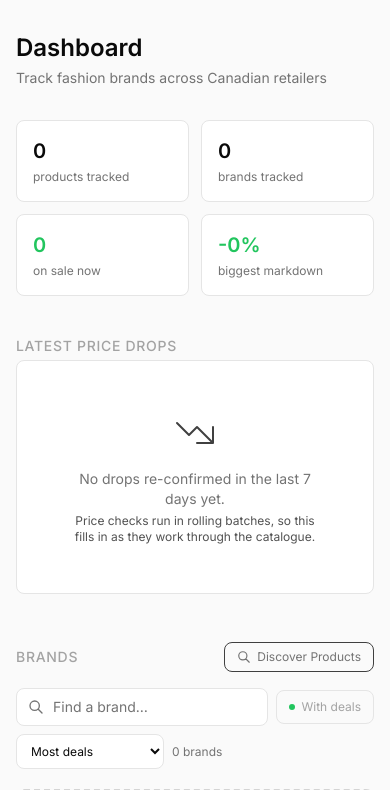
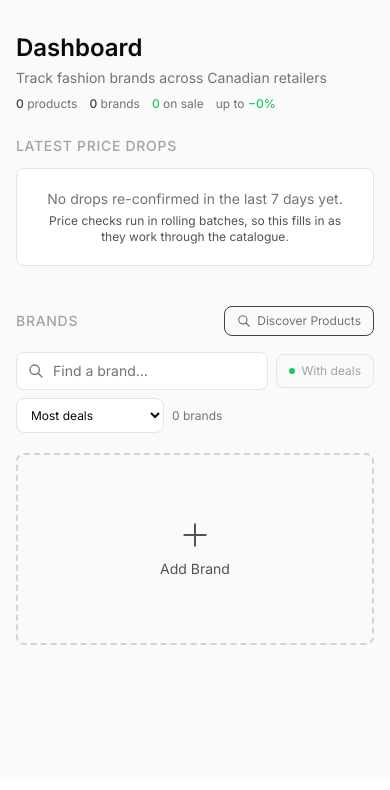
Before and after one commit to ismaellima/Cheap-finder, a FastAPI app: page / in a window 390 px wide. Shown: the part 65-855 px from the top of the page. After the commit the page ends 710 px from the top, so only its background shows below. Run offline with FastAPI, Linux system fonts and the light colour scheme; data that the repository does not hold is empty; some libraries are stand-ins or nearby versions.

Commit message:
Compact the dashboard: scrolling drops rail and inline stats
- Latest Price Drops is now a single horizontally scrolling row with
  arrow buttons on desktop and a "See all deals" end tile; holds 12
  drops instead of 8 at half the height
- Replace the four stat cards with one inline line next to the title
- Move the rail's explanation into a tooltip

Brands now start within the first screen on both desktop and mobile.

Co-Authored-By: Claude Opus 5.5 <noreply@anthropic.com>

```diff
--- a/src/api/routes_dashboard.py
+++ b/src/api/routes_dashboard.py
@@ -120,7 +120,7 @@ DEFAULT_CATEGORY_COLOR = "#8a8a8a"
 
 RAIL_DEALS_PER_BRAND = 2
 RAIL_DEALS_PER_RETAILER = 2
-RAIL_DEALS_TOTAL = 8
+RAIL_DEALS_TOTAL = 12  # single scrolling row, so extra cards cost no page height
 
 # The rail only shows drops whose price was actually re-confirmed this recently.
 # Note this keys off PriceRecord, not Product.last_checked: last_checked is
--- a/src/templates/dashboard.html
+++ b/src/templates/dashboard.html
@@ -2,10 +2,18 @@
 {% block title %}Dashboard — Cheap Finder{% endblock %}
 
 {% block content %}
-<!-- Header -->
-<div class="mb-8">
-  <h1 class="text-2xl font-semibold text-white dark:text-white light:text-neutral-900">Dashboard</h1>
-  <p class="text-sm text-neutral-500 mt-1">Track fashion brands across Canadian retailers</p>
+<!-- Header: title with the headline numbers inline (they're context, not content) -->
+<div class="flex flex-col sm:flex-row sm:items-end sm:justify-between gap-2 mb-6">
+  <div>
+    <h1 class="text-2xl font-semibold text-white dark:text-white light:text-neutral-900">Dashboard</h1>
+    <p class="text-sm text-neutral-500 mt-1">Track fashion brands across Canadian retailers</p>
+  </div>
+  <p class="text-xs text-neutral-500 flex flex-wrap gap-x-3 gap-y-1">
+    <span><span class="font-medium text-neutral-300 light:text-neutral-800">{{ "{:,}".format(stats.total_products) }}</span> products</span>
+    <span><span class="font-medium text-neutral-300 light:text-neutral-800">{{ stats.total_brands }}</span> brands</span>
+    <a href="/deals" class="hover:text-green-500 transition-colors"><span class="font-medium text-green-500">{{ "{:,}".format(stats.on_sale_now) }}</span> on sale</a>
+    <span>up to <span class="font-medium text-green-500">−{{ stats.max_discount_pct }}%</span></span>
+  </p>
 </div>
 
 <!-- Feedback banners -->
@@ -20,56 +28,74 @@
 </div>
 {% endif %}
 
-<!-- Stats strip -->
+<!-- Recently confirmed price drops: one horizontally scrolling row -->
 <section class="mb-10">
-  <div class="grid grid-cols-2 lg:grid-cols-4 gap-3 sm:gap-4">
-    <div class="bg-neutral-900 dark:bg-neutral-900 light:bg-white border border-neutral-800 dark:border-neutral-800 light:border-neutral-200 rounded-lg p-4">
-      <div class="text-xl sm:text-2xl font-semibold text-white dark:text-white light:text-neutral-900">{{ "{:,}".format(stats.total_products) }}</div>
-      <div class="text-xs text-neutral-500 mt-1">products tracked</div>
+  <div class="flex items-center justify-between gap-3 mb-3">
+    <h2 class="text-sm font-medium text-neutral-400 uppercase tracking-wider"
+        title="Biggest drops re-confirmed in the last {{ rail_verified_days }} days, max 2 per brand and per retailer.">
+      Latest Price Drops
+    </h2>
+    {% if rail_drops %}
+    <div class="flex items-center gap-2">
+      <button type="button" data-rail-scroll="-1" aria-label="Scroll drops left"
+              class="hidden sm:flex w-7 h-7 items-center justify-center rounded-full border border-neutral-800 light:border-neutral-200 text-neutral-400 hover:text-white disabled:opacity-30 transition-colors">
+        <svg class="w-4 h-4" fill="none" stroke="currentColor" viewBox="0 0 24 24" aria-hidden="true"><path stroke-linecap="round" stroke-linejoin="round" stroke-width="2" d="M15 19l-7-7 7-7"/></svg>
+      </button>
+      <button type="button" data-rail-scroll="1" aria-label="Scroll drops right"
+              class="hidden sm:flex w-7 h-7 items-center justify-center rounded-full border border-neutral-800 light:border-neutral-200 text-neutral-400 hover:text-white disabled:opacity-30 transition-colors">
+        <svg class="w-4 h-4" fill="none" stroke="currentColor" viewBox="0 0 24 24" aria-hidden="true"><path stroke-linecap="round" stroke-linejoin="round" stroke-width="2" d="M9 5l7 7-7 7"/></svg>
+      </button>
+      <a href="/deals" class="text-xs text-green-500 hover:text-green-400 transition-colors ml-1">View all &rarr;</a>
     </div>
-    <div class="bg-neutral-900 dark:bg-neutral-900 light:bg-white border border-neutral-800 dark:border-neutral-800 light:border-neutral-200 rounded-lg p-4">
-      <div class="text-xl sm:text-2xl font-semibold text-white dark:text-white light:text-neutral-900">{{ stats.total_brands }}</div>
-      <div class="text-xs text-neutral-500 mt-1">brands tracked</div>
-    </div>
-    <div class="bg-neutral-900 dark:bg-neutral-900 light:bg-white border border-neutral-800 dark:border-neutral-800 light:border-neutral-200 rounded-lg p-4">
-      <div class="text-xl sm:text-2xl font-semibold text-green-500">{{ "{:,}".format(stats.on_sale_now) }}</div>
-      <div class="text-xs text-neutral-500 mt-1">on sale now</div>
-    </div>
-    <div class="bg-neutral-900 dark:bg-neutral-900 light:bg-white border border-neutral-800 dark:border-neutral-800 light:border-neutral-200 rounded-lg p-4">
-      <div class="text-xl sm:text-2xl font-semibold text-green-500">-{{ stats.max_discount_pct }}%</div>
-      <div class="text-xs text-neutral-500 mt-1">biggest markdown</div>
-    </div>
-  </div>
-</section>
-
-<!-- Recently confirmed price drops -->
-<section class="mb-12">
-  <div class="flex items-center justify-between mb-1">
-    <h2 class="text-sm font-medium text-neutral-400 uppercase tracking-wider">Latest Price Drops</h2>
-    {% if rail_drops %}
-    <a href="/deals" class="text-xs text-green-500 hover:text-green-400 transition-colors">View all deals &rarr;</a>
     {% endif %}
   </div>
 
   {% if rail_drops %}
-  <p class="text-xs text-neutral-600 mb-4">Biggest drops re-confirmed in the last {{ rail_verified_days }} days, max 2 per brand and per retailer.</p>
-  <div class="grid grid-cols-2 sm:grid-cols-3 lg:grid-cols-4 xl:grid-cols-5 gap-3 sm:gap-4">
+  <div id="drops-rail"
+       class="flex gap-3 sm:gap-4 overflow-x-auto snap-x snap-mandatory scroll-smooth pb-2 -mx-4 px-4 sm:mx-0 sm:px-0"
+       style="scrollbar-width: thin;">
     {% for product in rail_drops %}
-    <div>
+    <div class="w-40 sm:w-48 shrink-0 snap-start">
       {% include "components/product_card.html" %}
     </div>
     {% endfor %}
+    <a href="/deals"
+       class="w-40 sm:w-48 shrink-0 snap-start flex flex-col items-center justify-center gap-2 rounded-lg border border-dashed border-neutral-800 light:border-neutral-300 text-sm text-neutral-400 hover:text-green-500 hover:border-green-500/40 transition-colors">
+      <span class="text-lg font-semibold text-green-500">{{ "{:,}".format(stats.on_sale_now) }}</span>
+      <span>See all deals &rarr;</span>
+    </a>
   </div>
   {% else %}
-  <div class="bg-neutral-900 dark:bg-neutral-900 light:bg-white border border-neutral-800 dark:border-neutral-800 light:border-neutral-200 rounded-lg p-12 text-center">
-    <svg class="w-12 h-12 mx-auto mb-3 text-neutral-700" fill="none" stroke="currentColor" viewBox="0 0 24 24">
-      <path stroke-linecap="round" stroke-linejoin="round" stroke-width="1" d="M13 17h8m0 0V9m0 8l-8-8-4 4-6-6"/>
-    </svg>
+  <div class="bg-neutral-900 dark:bg-neutral-900 light:bg-white border border-neutral-800 dark:border-neutral-800 light:border-neutral-200 rounded-lg px-6 py-5 text-center">
     <p class="text-neutral-500 text-sm">No drops re-confirmed in the last {{ rail_verified_days }} days yet.</p>
     <p class="text-neutral-600 text-xs mt-1">Price checks run in rolling batches, so this fills in as they work through the catalogue.</p>
   </div>
   {% endif %}
 </section>
+
+{% if rail_drops %}
+<script>
+(function () {
+  var rail = document.getElementById('drops-rail');
+  var buttons = document.querySelectorAll('[data-rail-scroll]');
+  function update() {
+    buttons.forEach(function (b) {
+      b.disabled = b.dataset.railScroll === '-1'
+        ? rail.scrollLeft <= 0
+        : rail.scrollLeft + rail.clientWidth >= rail.scrollWidth - 1;
+    });
+  }
+  buttons.forEach(function (b) {
+    b.addEventListener('click', function () {
+      rail.scrollBy({ left: (+b.dataset.railScroll) * rail.clientWidth * 0.8 });
+    });
+  });
+  rail.addEventListener('scroll', update, { passive: true });
+  window.addEventListener('resize', update);
+  update();
+})();
+</script>
+{% endif %}
 
 <!-- Brands Grid -->
 <section class="mb-12" id="brands">
```
